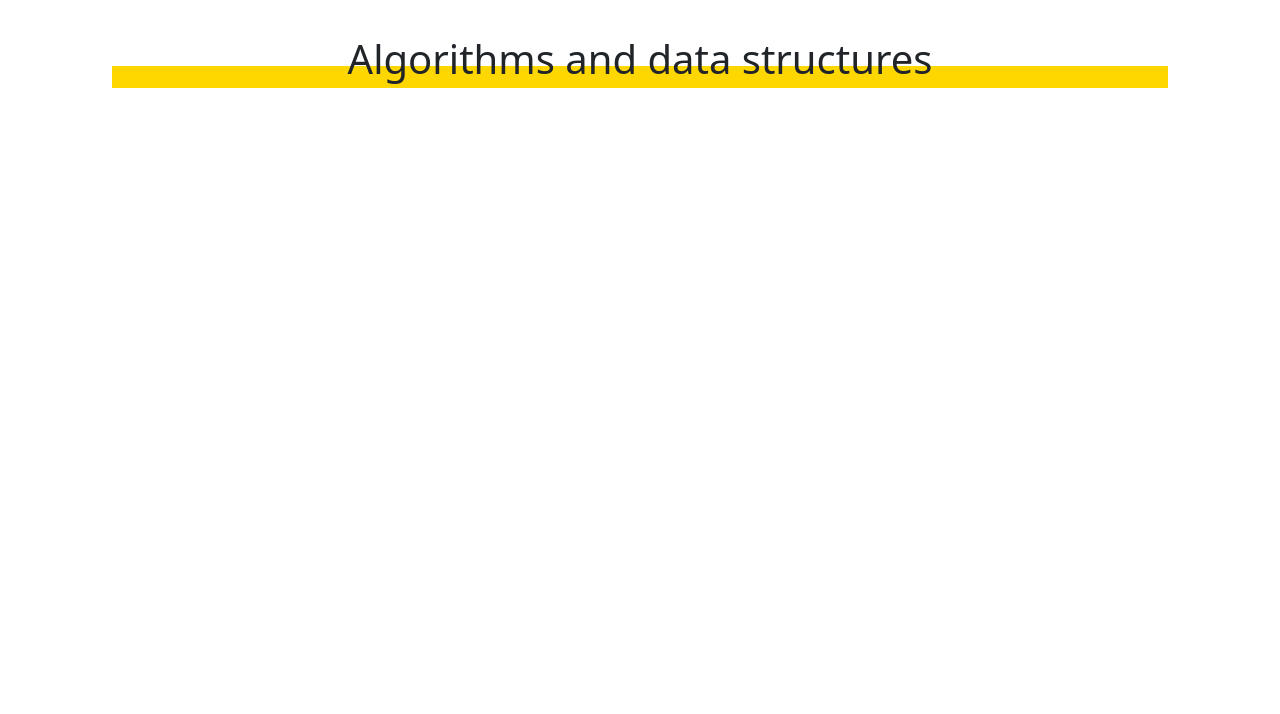
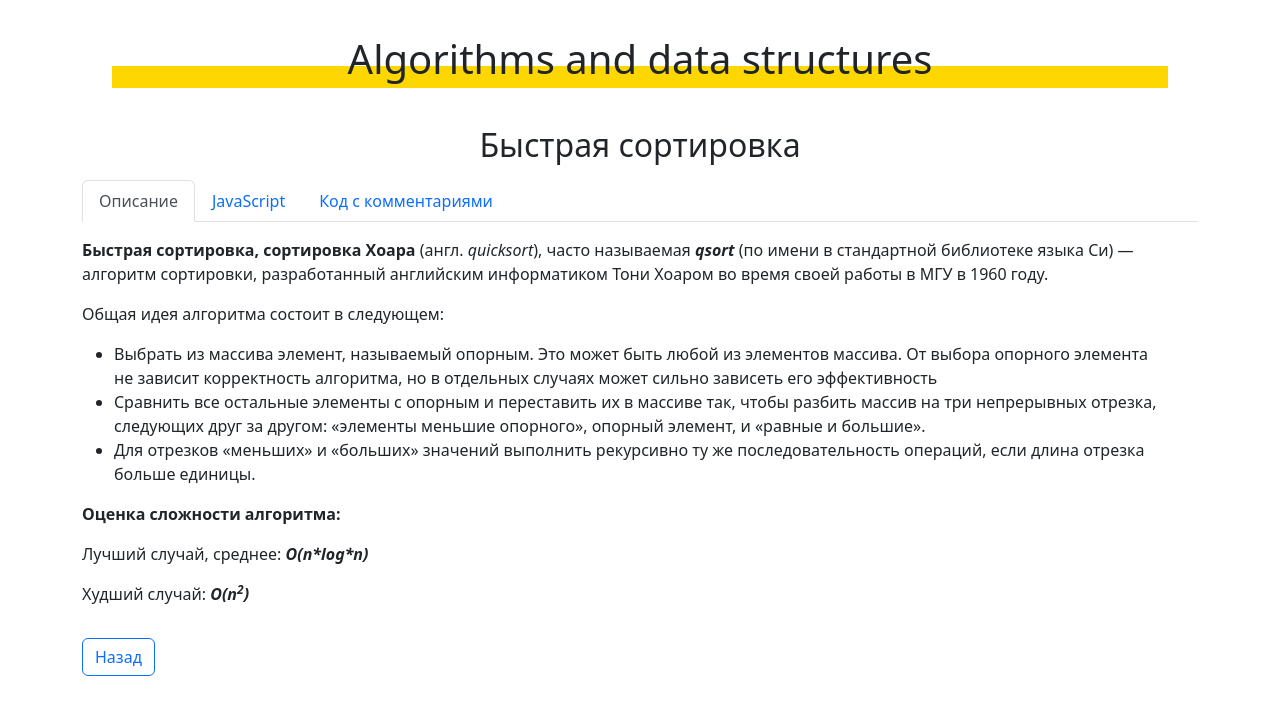
Before and after one commit to EvgeniyLyapunov/algorithms-and-data-structures, a React (Create React App) app: page /sort/quicksort in a window 1280 px wide. Shown: the top 714 px of the page. Built offline with nearby package versions, Linux system fonts and the light colour scheme.

Commit message:
added quick sort algorithm

```diff
--- a/src/components/app/App.js
+++ b/src/components/app/App.js
@@ -9,6 +9,7 @@ import SortMain from '../pages/sort-main/SortMain';
 import BinarySearch from '../pages/search-pages/BinarySearch';
 import BubbleSort from '../pages/sort-pages/BubbleSort';
 import MergeSort from '../pages/sort-pages/MergeSort';
+import QuickSort from '../pages/sort-pages/QuickSort';
 
 
 const App = () => {
@@ -23,6 +24,7 @@ const App = () => {
           <Route path="/search/binarysearch" element={<BinarySearch/>}/>
           <Route path="/sort/bubblesort" element={<BubbleSort/>}/>
           <Route path="/sort/mergesort" element={<MergeSort/>}/>
+          <Route path="/sort/quicksort" element={<QuickSort/>}/>
         </Routes>
       </Container>
     </BrowserRouter>
--- a/src/components/pages/main-page/MainPage.js
+++ b/src/components/pages/main-page/MainPage.js
@@ -18,7 +18,7 @@ const MainPage = () => {
         <Col lg={4} md={6} sm={12}>
           <ThemeCard
             title={'Алгоритмы сортировки'}
-            text={'Сортировка пузырьком, Сортировка слиянием'}
+            text={'Сортировка пузырьком, Сортировка слиянием, Быстрая сортировка'}
             path={'/sort'}/>
         </Col>
         <Col lg={4} md={6} sm={12}>
--- a/src/components/pages/sort-main/SortMain.js
+++ b/src/components/pages/sort-main/SortMain.js
@@ -24,6 +24,13 @@ const SortMain = () => {
               path={'/sort/mergesort'}
               back={'/'}/>
           </Col>
+          <Col lg={4} md={6} sm={12}>
+            <ThemeCard
+              title={'Алгоритм Быстрая сортировка'}
+              text={'описание, реализация на js, комментарии к коду'}
+              path={'/sort/quicksort'}
+              back={'/'}/>
+          </Col>
       </Row>
     </div>
   )
--- /dev/null
+++ b/src/components/pages/sort-pages/QuickSort.js
@@ -0,0 +1,121 @@
+import Tab from 'react-bootstrap/Tab';
+import Tabs from 'react-bootstrap/Tabs';
+import { Link } from 'react-router-dom';
+import Highlight from 'react-highlight';
+import '../../../../node_modules/highlight.js/styles/devibeans.min.css';
+
+import './quick-sort.scss';
+
+const QuickSort = () => {
+  return(
+    <>
+      <h2 className='text-center mb-3'>Быстрая сортировка</h2>
+      <Tabs defaultActiveKey="descr"
+						className="mb-3">
+        <Tab eventKey="descr" title="Описание">
+          <p>
+            <b>Быстрая сортировка, сортировка Хоара</b> (англ. <i>quicksort</i>), часто называемая <b><i>qsort</i></b> (по&nbsp;имени в&nbsp;стандартной библиотеке языка Си)&nbsp;&mdash; алгоритм сортировки, разработанный английским информатиком Тони Хоаром во&nbsp;время своей работы в&nbsp;МГУ в&nbsp;1960&nbsp;году.
+          </p>
+          <p>
+            Общая идея алгоритма состоит в&nbsp;следующем:
+          </p>
+          <ul>
+            <li>
+              Выбрать из&nbsp;массива элемент, называемый опорным. Это может быть любой из&nbsp;элементов массива. От&nbsp;выбора опорного элемента не&nbsp;зависит корректность алгоритма, но&nbsp;в&nbsp;отдельных случаях может сильно зависеть его эффективность
+            </li>
+            <li>
+              Сравнить все остальные элементы с&nbsp;опорным и&nbsp;переставить их&nbsp;в&nbsp;массиве так, чтобы разбить массив на&nbsp;три непрерывных отрезка, следующих друг за&nbsp;другом: &laquo;элементы меньшие опорного&raquo;, опорный элемент, и&nbsp;&laquo;равные и&nbsp;большие&raquo;.
+            </li>
+            <li>
+              Для отрезков &laquo;меньших&raquo; и&nbsp;&laquo;больших&raquo; значений выполнить рекурсивно ту&nbsp;же последовательность операций, если длина отрезка больше единицы.
+            </li>
+          </ul>
+          <p>
+            <b>Оценка сложности алгоритма:</b>
+          </p>
+          <p>
+            Лучший случай, среднее: <b><i>O(n*log*n)</i></b>
+          </p>
+          <p>
+            Худший случай: <b><i>O(n<sup>2</sup>)</i></b>
+          </p>
+          <Link className='my-3 btn btn-outline-primary' to={'/sort'}>Назад</Link>
+        </Tab>
+        <Tab eventKey="code" title="JavaScript">
+          <Highlight className='javascript'>
+            {`function quickSort(arr) {
+  if(arr.length < 2) {
+    return arr;
+  }
+
+  const pivotIndex = Math.floor(Math.random() * arr.length);
+  const pivot = arr[pivotIndex];
+
+  let less = [];
+  let greater = [];
+
+  for (let i = 0; i < arr.length; i++) {
+
+    if (i === pivotIndex) continue;
+
+    if (arr[i] < pivot) {
+      less.push(arr[i]);
+    } else {
+      greater.push(arr[i]);
+    }
+  }
+
+  return [...quickSort(less), pivot, ...quickSort(greater)];
+}`}
+          </Highlight>
+          <Link className='my-3 btn btn-outline-primary' to={'/sort'}>Назад</Link>
+        </Tab>
+        <Tab eventKey="investigation" title="Код с комментариями">
+          <Highlight className='javascript'>
+            {`// функция принимает аргументом сортируемый массив
+// возвращает новый, отсортированный по возрастанию
+// не мутирует исходный массив
+function quickSort(arr) {
+
+  // базовый случай рекурсии
+  if(arr.length < 2) {
+    return arr;
+  }
+
+  // для оптимизации скорости, опорный элемент выбираеся случайно
+  const pivotIndex = Math.floor(Math.random() * arr.length);
+  const pivot = arr[pivotIndex];
+
+  // массивы для элементов больших или меньших опорного
+  let less = [];
+  let greater = [];
+
+  // цикл для прохода по массиву и сортировки элементов
+  for (let i = 0; i < arr.length; i++) {
+
+    // если индекс опорного, то операция пропускается
+    if (i === pivotIndex) continue;
+
+    // если элемент меньше опорного, то в левую часть (массив less)
+    if (arr[i] < pivot) {
+      less.push(arr[i]);
+
+      // если элемент равен или больше опорного, то в правую (массив greater)
+    } else {
+      greater.push(arr[i]);
+    }
+  }
+
+  // возвращается массив, внутри которого разворачиваются рекурсивный вызов левой части, опорного элемента
+  // и правой части входящего массива
+  return [...quickSort(less), pivot, ...quickSort(greater)];
+}`}
+          </Highlight>
+          <Link className='my-3 btn btn-outline-primary' to={'/sort'}>Назад</Link>
+        </Tab>
+      </Tabs>
+    </>
+  )
+}
+
+export default QuickSort;
```
Also changed, not shown: src/components/pages/sort-pages/quick-sort.scss (added).
